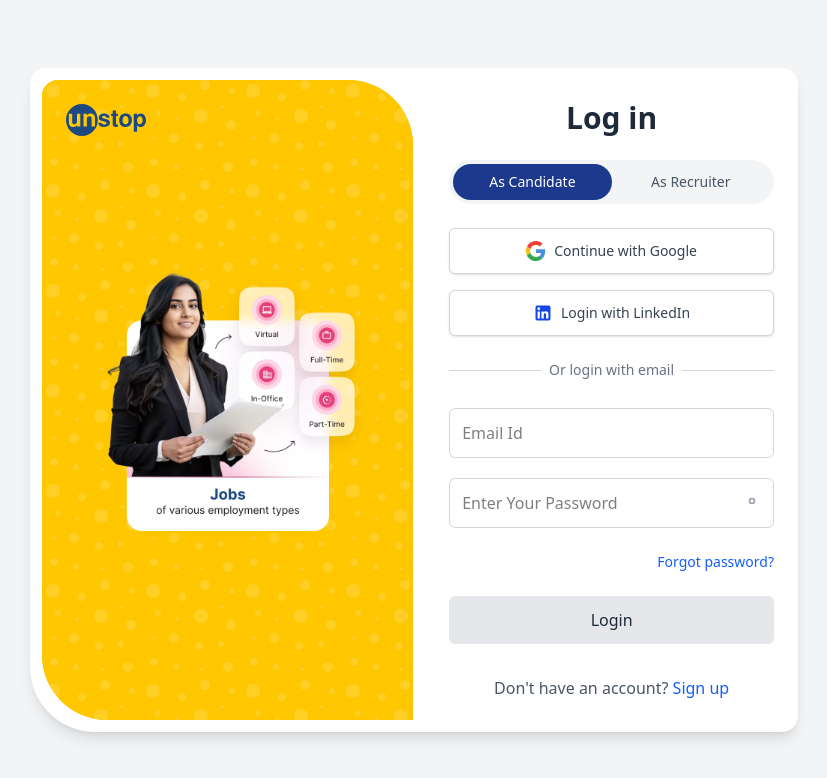
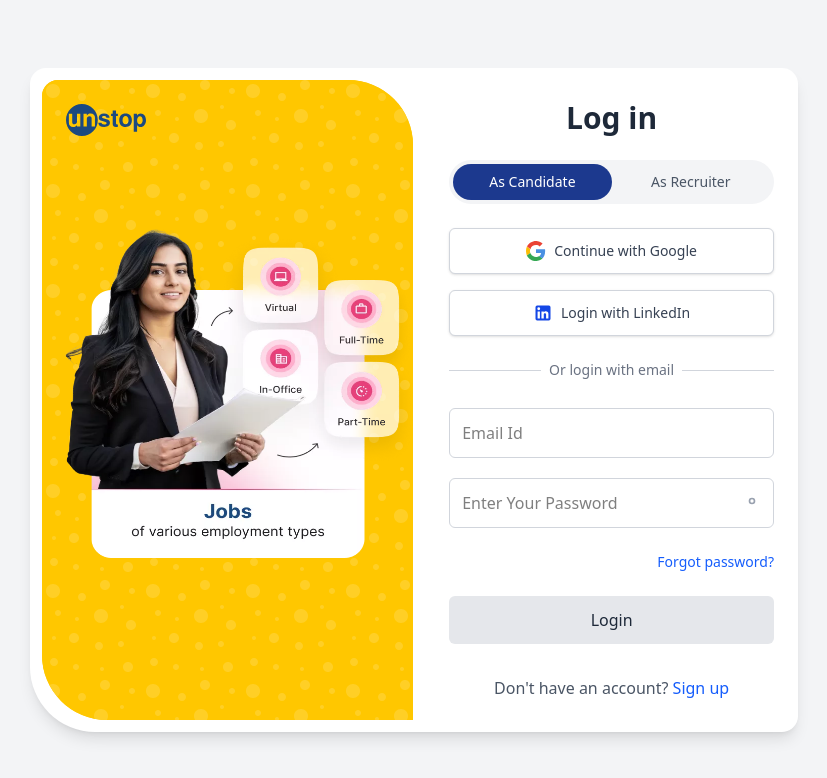
Before and after one commit to LuseBiswas/Fulcrum_Assingment, a React (Vite) app: page / in a window 1280 px wide. Shown: the top 778 px of the page, without its empty margins (226-1053 px from the left). Built offline with nearby package versions, Linux system fonts and the light colour scheme.

Commit message:
Image size changed

```diff
--- a/src/components/pages/Login.jsx
+++ b/src/components/pages/Login.jsx
@@ -75,10 +75,10 @@
             </div>
           </div>
 
-          <div className="relative z-10 p-12 flex flex-col justify-between h-full">
+          <div className="relative z-10  flex flex-col justify-between h-full">
             {/* Main content */}
             <div className="relative w-full h-full overflow-hidden mt-32">
-                <img src={img1} alt="" />
+                <img src={img1} alt="" className="w-[450px] h-[350px]"  />
             </div>
           </div>
         </div>
```
